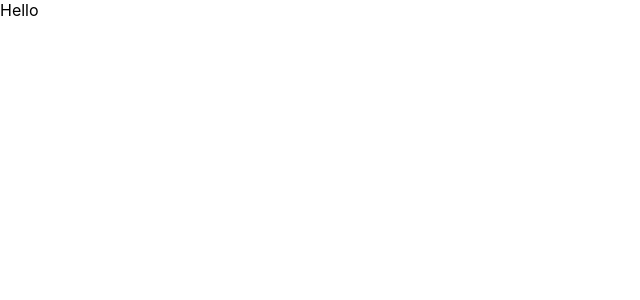
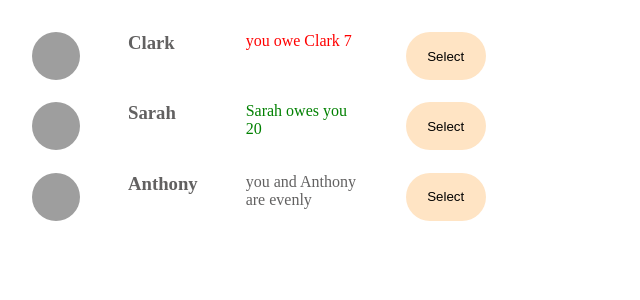
Before and after one commit to farhamostafa657/eat--n-split, a React (Create React App) app in the folder eaten-split/: page / in a window 1280 px wide. Shown: the top 300 px of the page, without its empty margins (0-640 px from the left). Built offline with nearby package versions, Linux system fonts and the light colour scheme; grey boxes are pictures that could not be loaded.

Commit message:
show list of friends friends and friend component

```diff
--- a/eaten-split/src/App.js
+++ b/eaten-split/src/App.js
@@ -1,5 +1,58 @@
-function App() {
-  return <div>Hello</div>;
+const initialFriends = [
+  {
+    id: 118836,
+    name: "Clark",
+    image: "https://i.pravatar.cc/48?u=118836",
+    balance: -7,
+  },
+  {
+    id: 933372,
+    name: "Sarah",
+    image: "https://i.pravatar.cc/48?u=933372",
+    balance: 20,
+  },
+  {
+    id: 499476,
+    name: "Anthony",
+    image: "https://i.pravatar.cc/48?u=499476",
+    balance: 0,
+  },
+];
+
+export default function App() {
+  const friends = initialFriends;
+  return (
+    <div className="sideBar">
+      <ul>
+        {friends.map((friend) => (
+          <Friend friend={friend} key={friend.name} />
+        ))}
+      </ul>
+    </div>
+  );
 }
 
-export default App;
+function Friend({ friend }) {
+  return (
+    <li>
+      <img src={friend.image} alt={friend.name}></img>
+      <h3>{friend.name}</h3>
+
+      {friend.balance < 0 && (
+        <p className="red">
+          you owe {friend.name} {Math.abs(friend.balance)}
+        </p>
+      )}
+
+      {friend.balance > 0 && (
+        <p className="green">
+          {friend.name} owes you {friend.balance}
+        </p>
+      )}
+
+      {friend.balance === 0 && <p>you and {friend.name} are evenly</p>}
+
+      <button>Select</button>
+    </li>
+  );
+}
--- a/eaten-split/src/index.css
+++ b/eaten-split/src/index.css
@@ -1,13 +1,224 @@
-body {
-  margin: 0;
-  font-family: -apple-system, BlinkMacSystemFont, 'Segoe UI', 'Roboto', 'Oxygen',
-    'Ubuntu', 'Cantarell', 'Fira Sans', 'Droid Sans', 'Helvetica Neue',
-    sans-serif;
-  -webkit-font-smoothing: antialiased;
-  -moz-osx-font-smoothing: grayscale;
+/* :root {
+  --color-lightest: #fff4e6;
+  --color-light: #ffe8cc;
+  --color-medium: #ffa94d;
+  --color-dark: #ff922b;
 }
 
-code {
-  font-family: source-code-pro, Menlo, Monaco, Consolas, 'Courier New',
-    monospace;
+
+
+html {
+  font-size: 62.5%;
+  font-family: -apple-system, BlinkMacSystemFont, "Segoe UI", Roboto, Oxygen,
+    Ubuntu, Cantarell, "Open Sans", "Helvetica Neue", sans-serif;
 }
+
+body {
+  height: 100vh;
+  color: #495057;
+  display: flex;
+  align-items: center;
+  justify-content: center;
+}
+
+.app {
+  min-height: 66vh;
+  display: grid;
+  grid-template-columns: 34rem 44rem;
+  column-gap: 4rem;
+  align-items: start;
+}
+
+.button {
+  background-color: var(--color-medium);
+  color: #343a40;
+  padding: 0.8rem 1.2rem;
+  border: none;
+  border-radius: 7px;
+  font-weight: bold;
+  cursor: pointer;
+  transition: 0.3s;
+}
+
+.button:hover {
+  background-color: var(--color-dark);
+}
+
+.sidebar ul {
+  list-style: none;
+  display: flex;
+  flex-direction: column;
+  gap: 0.4rem;
+  font-size: 1.4rem;
+  margin-bottom: 2rem;
+}
+
+.sidebar li {
+  display: grid;
+  grid-template-columns: 4.8rem 1fr auto;
+  align-items: center;
+  column-gap: 1.6rem;
+
+  padding: 1.2rem;
+  border-radius: 7px;
+  transition: 0.5s;
+}
+
+.selected,
+.sidebar li:hover {
+  background-color: var(--color-lightest);
+}
+
+.sidebar li img {
+  border-radius: 50%;
+  width: 100%;
+  grid-row: span 2;
+}
+
+.sidebar li h3 {
+  grid-row: 1;
+  grid-column: 2;
+}
+
+.sidebar li p {
+  grid-row: 2;
+  grid-column: 2;
+}
+
+.sidebar li .button {
+  grid-row: span 2;
+  grid-column: 3;
+}
+
+.sidebar > .button {
+  float: right;
+  margin-right: 1.2rem;
+}
+
+.green {
+  color: #66a80f;
+}
+
+.red {
+  color: #e03131;
+}
+
+form {
+  font-size: 1.6rem;
+  display: grid;
+  align-items: center;
+  gap: 1.2rem;
+
+  background-color: var(--color-lightest);
+  border-radius: 7px;
+}
+
+.form-add-friend {
+  grid-template-columns: 1fr 1.5fr;
+  margin-bottom: 1.6rem;
+  padding: 1.2rem;
+}
+.form-split-bill {
+  grid-template-columns: 1fr 12rem;
+  padding: 3.2rem 4rem;
+}
+
+label {
+  font-weight: 500;
+}
+
+label::first-letter {
+  display: inline-block;
+  margin-right: 4px;
+  font-size: 1.8rem;
+}
+
+input,
+select {
+  font-family: inherit;
+  color: inherit;
+  font-size: 1.5rem;
+  padding: 0.7rem;
+  text-align: center;
+  border: 1px solid var(--color-light);
+  border-radius: 4px;
+  transition: 0.3s;
+}
+
+input:focus,
+select:focus {
+  outline: none;
+  border: 1px solid var(--color-dark);
+}
+
+form .button {
+  margin-top: 0.6rem;
+  grid-column: 2;
+}
+
+form h2 {
+  grid-column: 1 / -1;
+  font-size: 2.2rem;
+  text-transform: uppercase;
+  letter-spacing: -0.5px;
+  margin-bottom: 1.6rem;
+} */
+
+* {
+  margin: 0;
+  padding: 0;
+  box-sizing: border-box;
+}
+
+body {
+  color: rgb(98, 97, 97);
+}
+
+.sideBar {
+  display: flex;
+  flex-direction: column;
+  align-items: start;
+  margin-left: 2rem;
+  margin-top: 2rem;
+  width: 40%;
+}
+
+.sideBar ul {
+  list-style: none;
+  display: flex;
+  flex-direction: column;
+  gap: 1.4rem;
+}
+
+.sideBar ul li {
+  display: grid;
+  grid-template-columns: 3rem 1fr 7rem 5rem;
+  column-gap: 3rem;
+}
+
+.sideBar ul li img {
+  border-radius: 50%;
+  width: 100%;
+}
+
+.sideBar ul li:hover {
+  background-color: rgb(186, 174, 160);
+  padding: 1.2rem;
+  border-radius: 2rem;
+}
+
+.sideBar ul li button {
+  border-radius: 5rem;
+  border: none;
+  outline: none;
+  background-color: bisque;
+  text-align: center;
+  color: black;
+}
+.red {
+  color: red;
+}
+
+.green {
+  color: green;
+}
```
